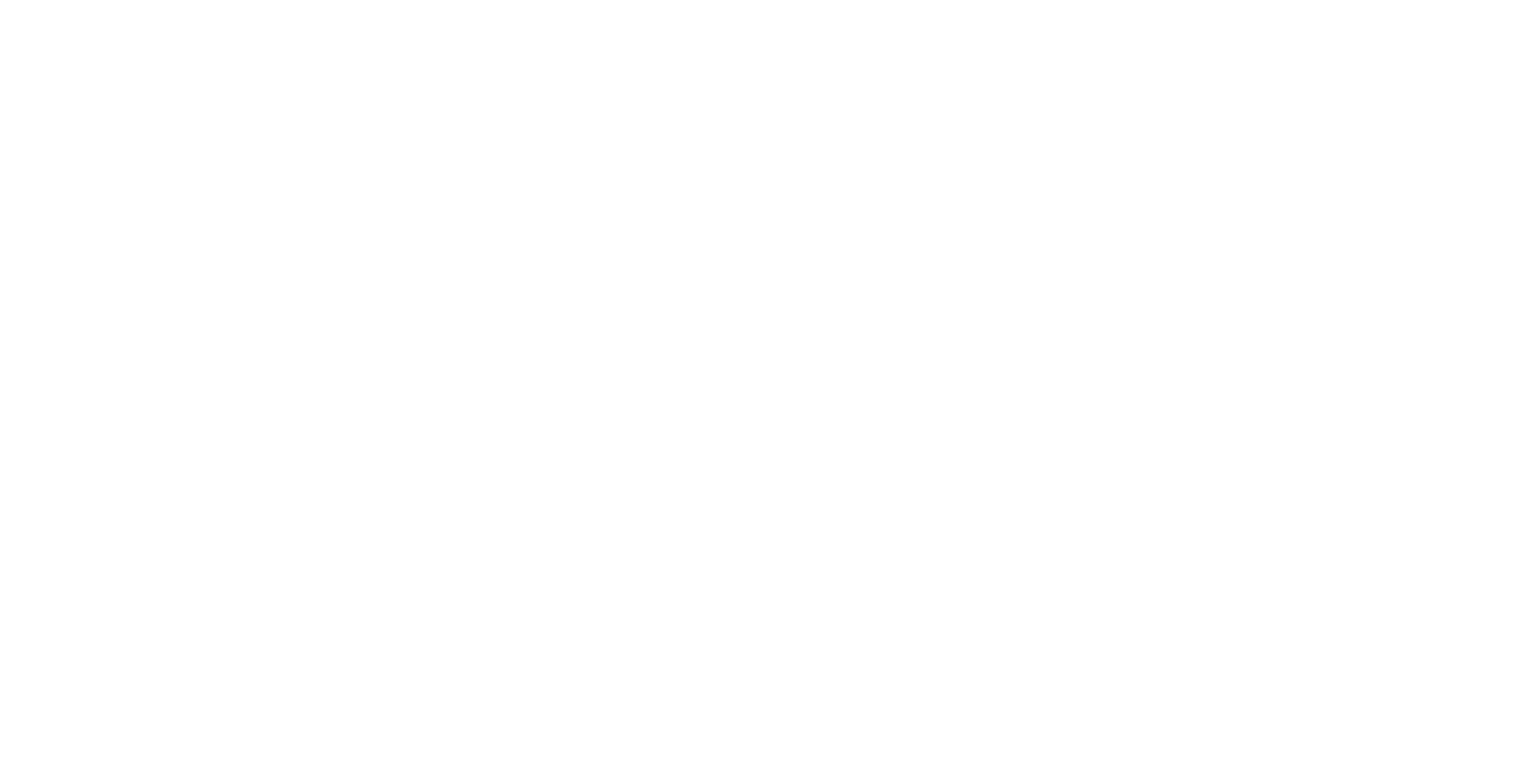
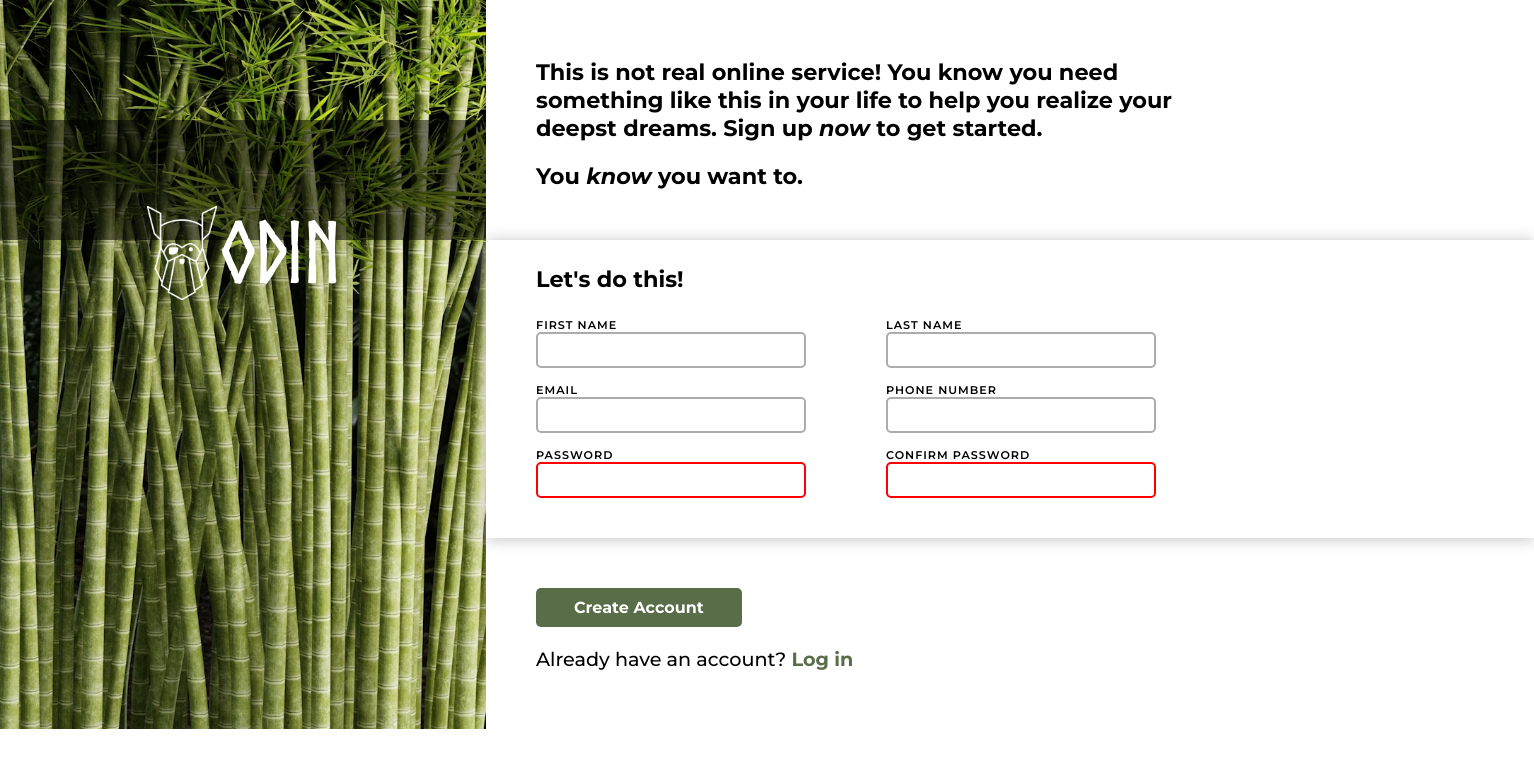
Before and after one commit to joseadiel/odin-sign-up-form, a plain HTML site: page index.html in a window 1280 px wide. Shown: the whole page, 1534 px wide, since content can reach past the window. Drawn offline with Linux system fonts and the light colour scheme.

Commit message:
Complete el formulario de registro.

```diff
--- a/index.html
+++ b/index.html
@@ -1,12 +1,59 @@
 <!DOCTYPE html>
 <html lang="en">
+
 <head>
     <meta charset="UTF-8">
     <meta name="viewport" content="width=device-width, initial-scale=1.0">
     <link rel="stylesheet" href="style.css">
     <title>Odin Sign-up Form</title>
 </head>
+
 <body>
+    <div class="container">
+        <div class="left">
+            <img src="images/bambu.avif" alt="Bambú" class="bb">
+            <div class="banner"></div>
+            <div class="logo">
+                <img class="odin-head" src="images/odin-head.png" alt="Odin Head">
+                <p class="letter">ODIN</p>
+            </div>
+        </div>
+        <div class="right">
+            <div class="message">
+                <p>This is not real online service! You know you need something like this in your life to help you realize your deepst dreams. Sign up <i>now</i> to get started.</p>
+                <p>You <i>know</i> you want to.</p>
+            </div>
+            <form action="#" method="get">
+                <fieldset>
+                    <legend>Let's do this!</legend>
+                    <div class="forms">
+                        <label for="first_name">FIRST NAME</label>
+                        <input type="text" name="first_name" id="first_name" maxlength="50" required>
 
+                        <label for="email">EMAIL</label>
+                        <input type="email" name="email" id="email" maxlength="225" required>
+
+                        <label for="password">PASSWORD</label>
+                        <input type="password" name="password" id="password" maxlength="150" required>
+                    </div>
+                    <div class="forms">
+                        <label for="last_name">LAST NAME</label>
+                        <input type="text" name="last_name" id="first_name" maxlength="50"" required>
+
+                        <label for="phone_number">PHONE NUMBER</label>
+                        <input type="text" name="phone_number" id="phone_number" maxlength="10" required>
+
+                        <label for="confirm_password">CONFIRM PASSWORD</label>
+                        <input type="password" name="confirm_password" id="confirm_password" maxlength="150" required>
+                    </div>
+                </fieldset>
+            </form>
+            <div class="cl">
+                <button type="submit">Create Account</button>
+                <p>Already have an account? <a href="#">Log in</a></p>
+            </div>
+        </div>
+    </div>
 </body>
+
 </html>
--- a/style.css
+++ b/style.css
@@ -0,0 +1,173 @@
+/* Fonts */
+
+@import url('https://fonts.googleapis.com/css2?family=Montserrat:ital,wght@0,100..900;1,100..900&display=swap');
+
+@font-face {
+    font-family: Norse;
+    src: url(fonts/Norse.otf);
+}
+
+* {
+    font-family: Montserrat;
+    margin: 0;
+    padding: 0;
+}
+
+:root {
+    --color-green: #596D48;
+    --color-light-gray: #acacac;
+    --color-white: white;
+}
+
+/* left side */
+
+.container {
+    display: flex;
+    justify-content: start;
+    justify-items: center;
+}
+
+.left {
+    display: flex;
+    justify-content: center;
+    align-items: center;
+}
+
+.bb {
+    width: 486px;
+}
+
+.banner {
+    background-color: black;
+    height: 120px;
+    width: 486px;
+    position: absolute;
+    top: 120px;
+    opacity: 50%;
+}
+
+.logo {
+    display: flex;
+    justify-content: center;
+    align-items: center;
+    flex-flow: row nowrap;
+    gap: 3px;
+    position: absolute;
+    bottom: 500px;
+}
+
+.odin-head {
+    width: 70px;
+}
+
+.letter {
+    font-family: Norse;
+    font-weight: bold;
+    font-size: 5rem;
+    color: var(--color-white);
+}
+
+/* right side */
+
+.right {
+    display: flex;
+    flex-direction: column;
+    justify-content: center;
+}
+
+.message {
+    display: flex;
+    flex-direction: column;
+    justify-content: center;
+    align-items: start;
+    font-size: 1.4rem;
+    font-weight: bold;
+    gap: 20px;
+    padding: 50px;
+    max-width: 640px;
+}
+
+form {
+    width: 998px;
+    padding-left: 50px;
+    padding-top: 25px;
+    padding-bottom: 25px;
+    box-shadow: 1px 1px 15px #c3c2c2;
+}
+
+fieldset {
+    display: flex;
+    align-items: start;
+    gap: 80px;
+    border: none;
+}
+
+legend {
+    font-size: 1.4rem;
+    font-weight: bold;
+    margin-bottom: 25px;
+}
+
+.forms {
+    display: flex;
+    flex-direction: column;
+}
+
+label {
+    font-weight: 600;
+    letter-spacing: 1px;
+    font-size: 0.7rem;
+}
+
+input {
+    border: 2px solid var(--color-light-gray);
+    border-radius: 5px;
+    padding: 8px;
+    width: 250px;
+    margin-bottom: 15px;
+}
+
+input:focus {
+    border-color: #05399a;
+    outline: none;
+}
+
+#password:invalid,
+#confirm_password:invalid {
+    border-color: red;
+}
+
+input:valid {
+    border-color: green;
+}
+
+.cl {
+    display: flex;
+    flex-direction: column;
+    justify-content: center;
+    align-items: start;
+    font-size: 1.2rem;
+    font-weight: 500;
+    gap: 20px;
+    padding: 50px;
+}
+
+button {
+    border: none;
+    border-radius: 5px;
+    font-weight: bold;
+    font-size: 1rem;
+    padding: 10px 38px 10px 38px;
+}
+
+button {
+    background-color: var(--color-green);
+    color: var(--color-white);
+    border: none;
+}
+
+a {
+    color: var(--color-green);
+    text-decoration: none;
+    font-weight: bold;
+}
```
Also changed, not shown: fonts/Norse.otf (added), images/bambu.avif (added), images/odin-head.png (added).
